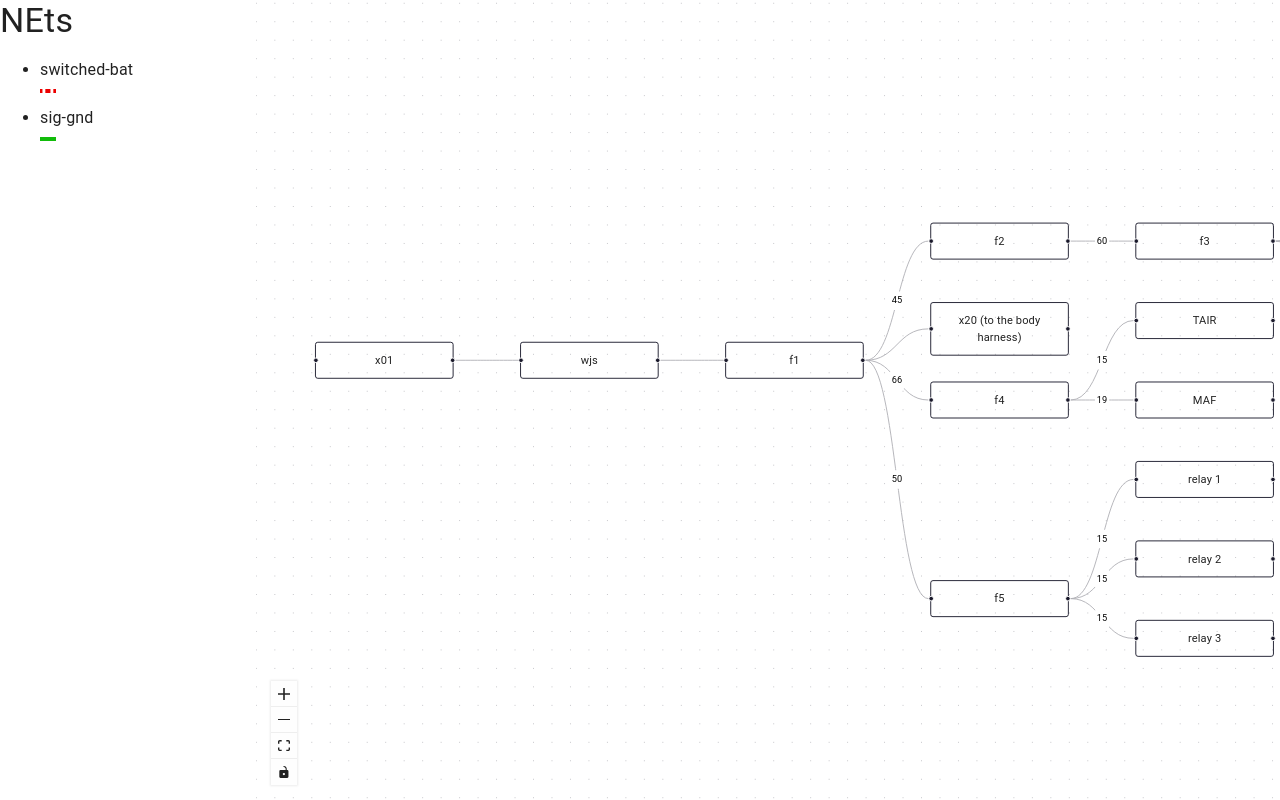
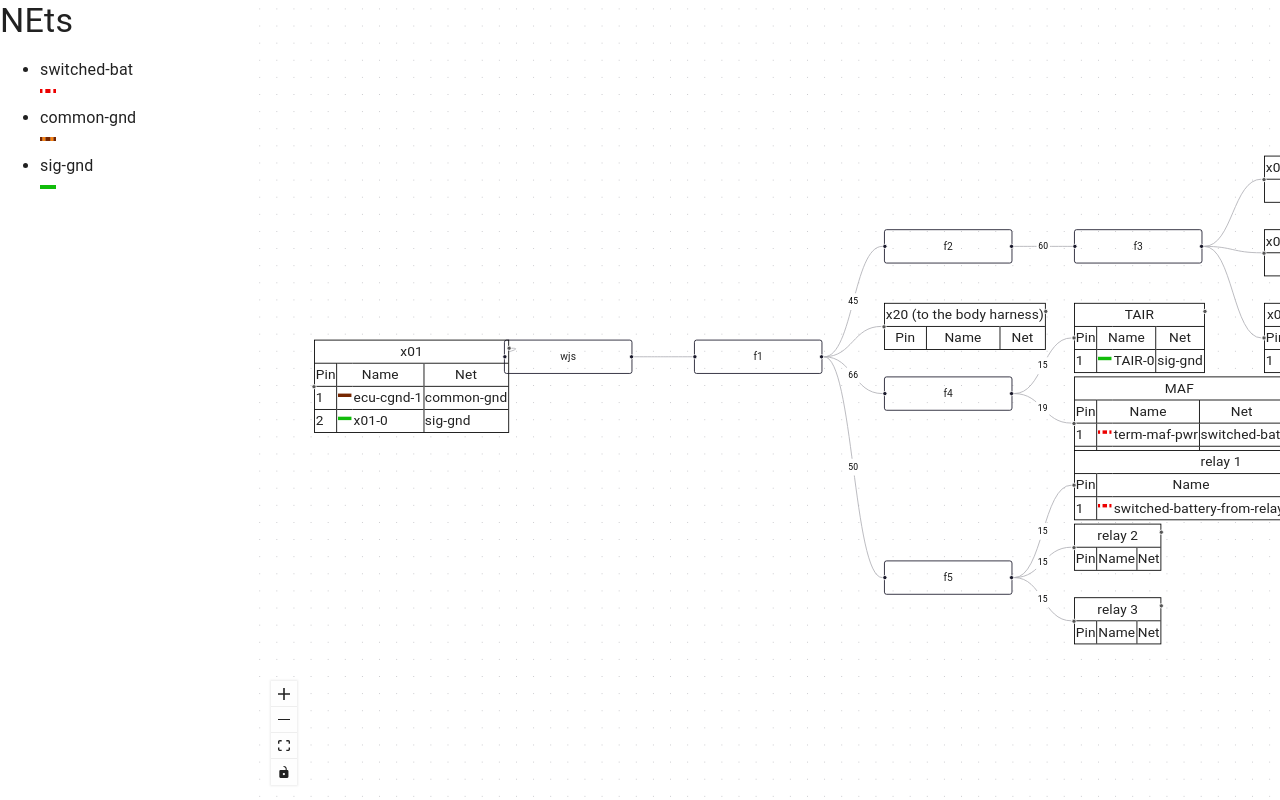
Before and after one commit to artemovskiy/wire-hareness-constructor, a React (Create React App) app: page / in a window 1280 px wide. Shown: the top 800 px of the page. Built offline with nearby package versions, Linux system fonts and the light colour scheme.

Commit message:
feat: view terminals in connector blocks

```diff
--- /dev/null
+++ b/src/components/ConnectorNode/index.tsx
@@ -0,0 +1,56 @@
+import React, { memo } from 'react';
+import { Handle, NodeProps, Position } from '@xyflow/react';
+import { Typography } from '@mui/material';
+import { TerminalDef } from '../../app/editor/types';
+import { WireColorIcon } from '../WireColorIcon';
+
+export const ConnectorNode = memo<NodeProps>(({ data, isConnectable }) => {
+  const terminalsData = (data.terminals ?? []) as TerminalDef[];
+  return (
+    <>
+      <Handle
+        type="target"
+        position={Position.Left}
+        style={{ background: '#555' }}
+        onConnect={(params) => console.log('handle onConnect', params)}
+        isConnectable={isConnectable}
+      />
+      <div style={{
+        backgroundColor: "#FFF",
+        border: "1px solid #000",
+
+      }}>
+
+        <table style={{
+          borderCollapse: "collapse",
+
+        }}>
+          <thead>
+            <tr><td colSpan={4} align='center'> <Typography>{data.label as string}</Typography></td></tr>
+            <tr style={{ borderTop: "1px solid #000" }}>
+              <td align='center' style={{ borderRight: "1px solid #000" }}> <Typography>Pin</Typography></td>
+              <td align='center' colSpan={2} style={{ borderRight: "1px solid #000" }}> <Typography>Name</Typography></td>
+              <td align='center'> <Typography>Net</Typography></td>
+              </tr>
+          </thead>
+          <tbody>
+            {terminalsData.map(t => {
+              return <tr key={t.name} style={{ borderTop: "1px solid #000" }}>
+                <td style={{ borderRight: "1px solid #000" }}>{t.position}</td>
+                <td><WireColorIcon colorText={t.color} /></td>
+                <td style={{ borderRight: "1px solid #000" }}>{t.name}</td>
+                <td>{t.netName}</td>
+              </tr>
+            })}
+          </tbody>
+        </table>
+      </div>
+      <Handle
+        type="source"
+        position={Position.Right}
+        style={{ top: 10, background: '#555' }}
+        isConnectable={isConnectable}
+      />
+    </>
+  );
+});
--- a/src/components/EditorWorkspace/index.tsx
+++ b/src/components/EditorWorkspace/index.tsx
@@ -24,9 +24,12 @@ import { getDesign } from '../../design';
 import { HarnessEdge } from '../../core/harness/harness-edge';
 import { HarnessNode } from '../../core/harness/harness-node';
 import { Design } from '../../design/design';
-import { NodePresenteation } from '../../app/editor/types';
+import { NodePresenteation, TerminalDef } from '../../app/editor/types';
 import { applyNodesPosition, initNodePresentation } from './utils';
 import { Net } from '../../core/nets/net';
+import { ConnectorNode } from '../ConnectorNode';
+import { Connector } from '../../core/harness/connector';
+import { Terminal } from '../../core/nets/terminal';
 
 const design = getDesign();
 const harenessEdges = design.collectEdges();
@@ -48,23 +51,58 @@ export interface EditorWorspaceProps {
 const nodeTypes = {
     wireJoint: WireJointNode,
     terminal: TerminalNode,
+    connector: ConnectorNode,
 };
 
-export function EditorWorkspace({selectedNet, onPresentationChange, presentation, design}: EditorWorspaceProps) {
+export function EditorWorkspace({ selectedNet, onPresentationChange, presentation, design }: EditorWorspaceProps) {
     const [nodes, setNodes] = useState<Node[]>([]);
     const [edges, setEdges] = useState<Edge[]>([]);
 
     const netHarnessNodes = selectedNet?.listInvolvedHarnessNodes() ?? [];
     console.log(netHarnessNodes)
-    console.log(design.collectNodes().map(n => ({ name: n.title, r:  netHarnessNodes.indexOf(n)})))
+    console.log(design.collectNodes().map(n => ({ name: n.title, r: netHarnessNodes.indexOf(n) })))
 
-    const  { initialNodes, initialEdges } = useMemo(() => {
-        const initialNodes: Node[] = design.collectNodes().map((n, i) => ({
-            id: n.title,
-            position: { x: 0, y: 0 },
-            data: { label: !n.descr ? n.title : `${n.title} (${n.descr})` },
-            style: netHarnessNodes.indexOf(n) >= 0 ? { background: "none", boxShadow: "0 0 6px red" } as React.CSSProperties : { background: 'none', },
-        }));
+    const { initialNodes, initialEdges } = useMemo(() => {
+        const initialNodes: Node[] = design.collectNodes().map((n, i) => {
+            if (n instanceof Connector) {
+                const termToNet = new Map<Terminal, Net>();
+                const connectorTerminals: Terminal[] = [];
+                for (const net of design.nets) {
+                    for(const terminal of net.terminals) {
+                        if(terminal.attachment === n) {
+                            connectorTerminals.push(terminal);
+                            termToNet.set(terminal, net);
+                        }
+                    }
+                }
+                return {
+                    id: n.title,
+                    type: 'connector',
+                    position: { x: 0, y: 0 },
+                    data: {
+                        label: !n.descr ? n.title : `${n.title} (${n.descr})`,
+                        terminals: connectorTerminals.map(((t, i) => {
+                            const net = termToNet.get(t)
+                            return {
+                                position: i + 1,
+                                color: t.wire.color,
+                                name: t.title,
+                                netName: net?.name,
+                             } as TerminalDef;
+                        }))
+                    },
+                    style: netHarnessNodes.indexOf(n) >= 0 ? { background: "none", boxShadow: "0 0 6px red" } as React.CSSProperties : { background: 'none', },
+                }
+
+            } else {
+                return {
+                    id: n.title,
+                    position: { x: 0, y: 0 },
+                    data: { label: !n.descr ? n.title : `${n.title} (${n.descr})` },
+                    style: netHarnessNodes.indexOf(n) >= 0 ? { background: "none", boxShadow: "0 0 6px red" } as React.CSSProperties : { background: 'none', },
+                }
+            }
+        });
         edgesWithWjs.forEach(e => {
             initialNodes.push({
                 id: `${e.a.title}-wjs-${e.b.title}`,
@@ -94,17 +132,17 @@ export function EditorWorkspace({selectedNet, onPresentationChange, presentation
         })
 
 
-        return {initialNodes, initialEdges}
+        return { initialNodes, initialEdges }
     }, [design, selectedNet])
 
     useEffect(() => {
-        if(!presentation?.length) {
+        if (!presentation?.length) {
             onPresentationChange(initNodePresentation(initialNodes, initialEdges))
         }
     }, [])
 
     useEffect(() => {
-        if(presentation?.length) {
+        if (presentation?.length) {
             setNodes(applyNodesPosition(initialNodes, presentation));
             setEdges(initialEdges);
         }
--- a/src/components/WireColorIcon/library.ts
+++ b/src/components/WireColorIcon/library.ts
@@ -13,6 +13,14 @@ export const colors: ColorDef[] = [
         primaryName: 'white',
         aliases: ['wht'],
         hexValue: "ffffff"
+    },{
+        primaryName: 'brown',
+        aliases: ['brn'],
+        hexValue: "762600"
+    },{
+        primaryName: 'orange',
+        aliases: ['org'],
+        hexValue: "FA840E"
     },
 ]
 
--- a/src/design/index.ts
+++ b/src/design/index.ts
@@ -108,7 +108,7 @@ export const getDesign = (): Design => {
     const switchedBat = new Net('switched-bat')
     d.nets.push(switchedBat);
 
-    const mafPwr= new Terminal(xMAF);
+    const mafPwr = new Terminal(xMAF);
     switchedBat.terminals.push(mafPwr);
     mafPwr.title = 'term-maf-pwr'
     const mafPwrWire = new Wire('red/wht');
@@ -123,11 +123,33 @@ export const getDesign = (): Design => {
     switchedBatteryRelay.wire = switchedBatteryFromRelayWire;
 
     const wjSwitchedBattery1 = d.createWireJoint(switchedBat, 'wj2')
-    wjSwitchedBattery1.edges = [mafPwrWire,switchedBatteryFromRelayWire];
+    wjSwitchedBattery1.edges = [mafPwrWire, switchedBatteryFromRelayWire];
     mafPwrWire.b = wjSwitchedBattery1;
     switchedBatteryFromRelayWire.b = wjSwitchedBattery1;
     wjSwitchedBattery1.location = e1;
 
+    const commonGnd = new Net('common-gnd');
+    d.nets.push(commonGnd);
+
+    const mafGnd = new Terminal(xMAF)
+    mafGnd.title = 'maf-gnd'
+    commonGnd.terminals.push(mafGnd);
+    const mafGndWire = new Wire('brn/org')
+    mafGndWire.a = mafGnd;
+    mafGnd.wire = mafGndWire;
+
+    const ecuCGnd1 = new Terminal(x01);
+    ecuCGnd1.title = "ecu-cgnd-1";
+    commonGnd.terminals.push(ecuCGnd1);
+    const ecuCgnd1Wire = new Wire('brn')
+    ecuCgnd1Wire.a = ecuCGnd1;
+    ecuCGnd1.wire = ecuCgnd1Wire;
+
+    const wjCommongGnd1 = d.createWireJoint(commonGnd, 'wj3');
+    wjCommongGnd1.edges = [ecuCgnd1Wire, mafGndWire]
+    ecuCgnd1Wire.b = wjCommongGnd1;
+    mafGndWire.b = wjCommongGnd1;
+    wjCommongGnd1.location = e1;
 
     sigGround.root = sigGndECU;
 
```
Also changed, not shown: src/app/editor/types.ts (+7 -0 lines), 1 other file (tests, documents, lock files or other folders).
